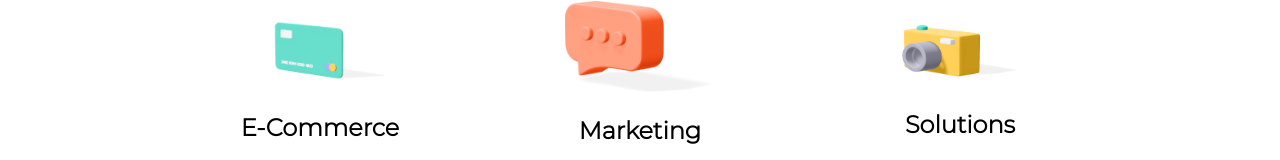
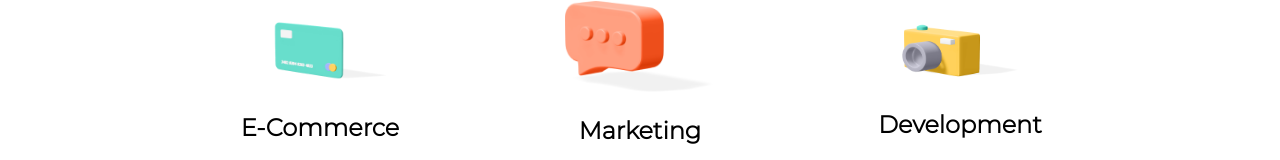
Before and after one commit to abstudios617/freedom-rains, a React (Create React App) app in the folder client/: page /pricing in a window 1280 px wide. Shown: the part 608-768 px from the top of the page. Built offline with nearby package versions, Linux system fonts and the light colour scheme; no server answers; what use-ssr would draw is missing.

Commit message:
Updated development section
Renamed development id and title

```diff
--- a/client/src/components/development/index.js
+++ b/client/src/components/development/index.js
@@ -75,7 +75,7 @@ const Development = () => {
   });
 
   return (
-    <div id="Solutions">
+    <div id="Development">
       <DevelopHeading>
         <div>
           <DevelopTitle>
--- a/client/src/constants/pricing.js
+++ b/client/src/constants/pricing.js
@@ -328,7 +328,7 @@ export const pricingPackage = [
       'We handle all your marketing needs from strategy to design and implementation.',
   },
   {
-    name: 'Solutions',
+    name: 'Development',
     image: developIcon,
     content:
       'Let us develop a website or application for you that actually converts visitors into customers.',
```
